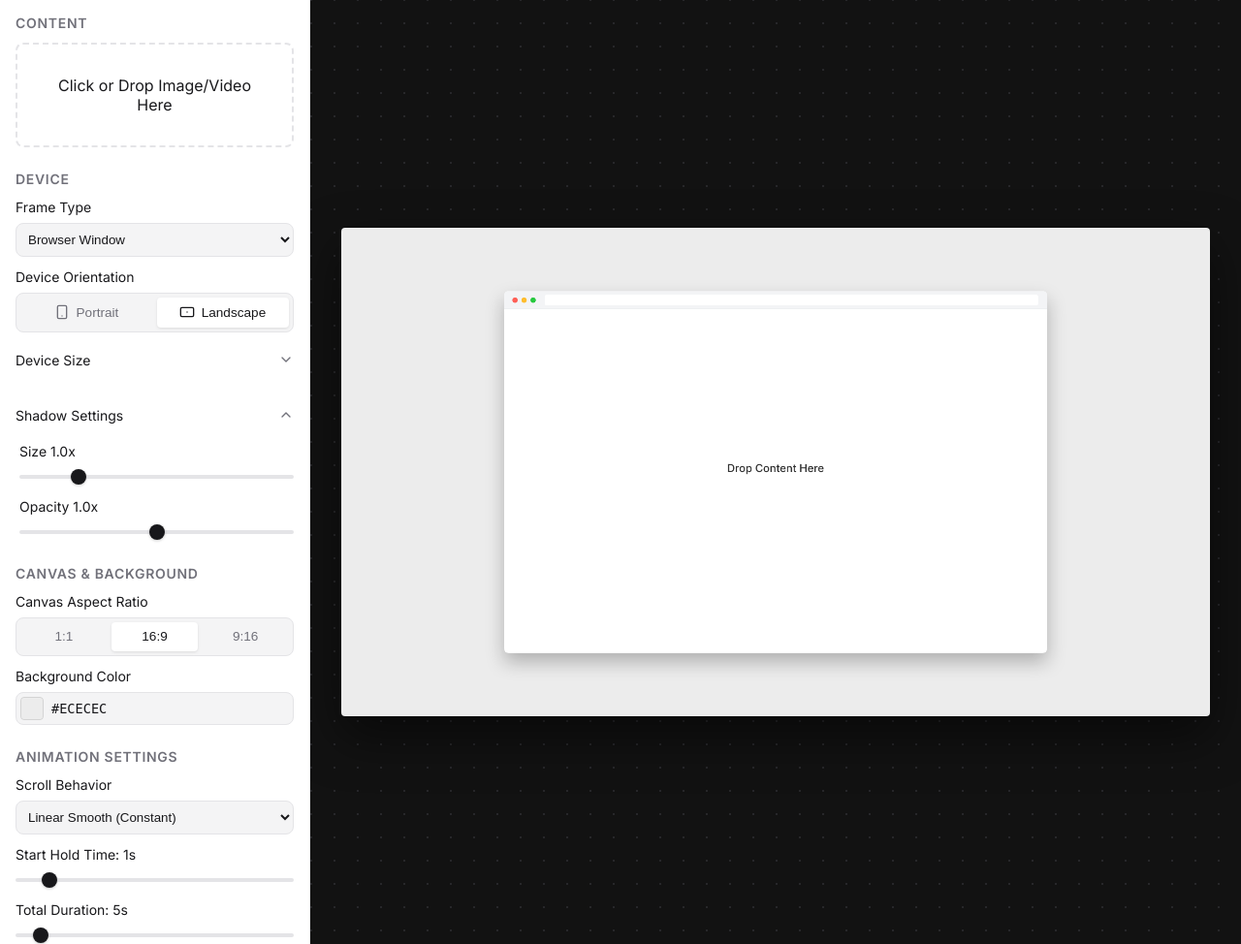
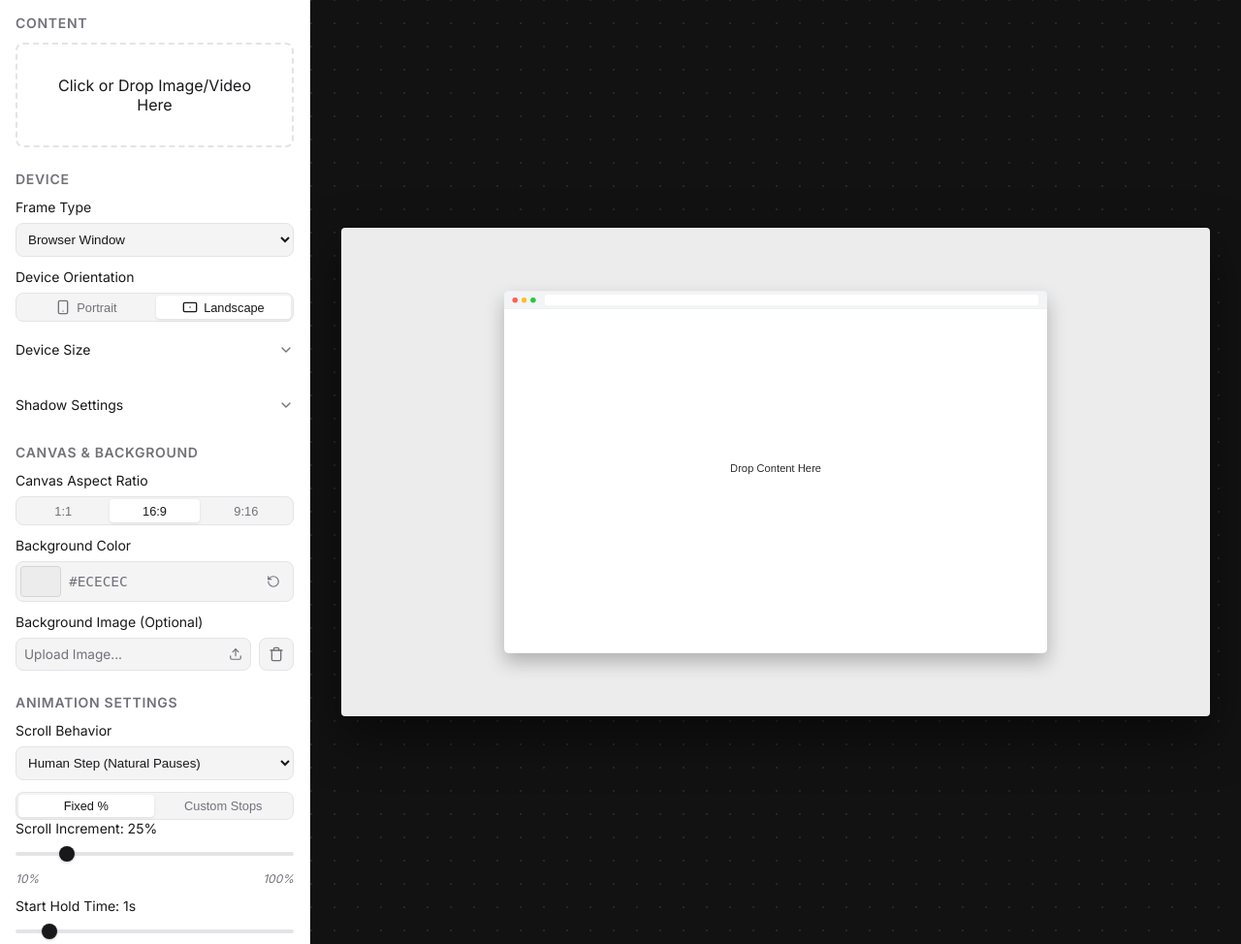
Before and after one commit to Deepender25/Presenta, a FastAPI app: page / in a window 1280 px wide. Shown: the part 61-1035 px from the top of the page at 97% size. Run offline with FastAPI, Linux system fonts and the light colour scheme.

Commit message:
UI Refinements: Background settings, Scroll behavior overhaul, and layout fixes

```diff
--- a/static/css/style.css
+++ b/static/css/style.css
@@ -217,9 +217,11 @@ button.small-btn {
     background-color: var(--bg-secondary);
     border: 1px solid var(--border);
     border-radius: var(--radius);
-    padding: 0.25rem;
+    padding: 2px;
+    /* Reduced from 0.25rem */
     display: flex;
-    gap: 0.25rem;
+    gap: 2px;
+    /* Reduced gap */
 }
 
 .segmented-control .toggle-btn {
@@ -227,9 +229,11 @@ button.small-btn {
     background-color: transparent;
     color: var(--text-secondary);
     border: 1px solid transparent;
-    padding: 0.4rem;
+    padding: 0.2rem 0.4rem;
+    /* Reduced vertical padding */
     border-radius: 4px;
-    font-size: 0.85rem;
+    font-size: 0.8rem;
+    /* Slightly smaller font if needed, keeping 0.85rem is fine but 0.8 helps fit */
     font-weight: 500;
     display: flex;
     align-items: center;
@@ -265,13 +269,16 @@ button.small-btn {
 input[type="color"] {
     -webkit-appearance: none;
     border: none;
-    width: 24px;
-    height: 24px;
+    width: 42px;
+    /* Increased Width */
+    height: 32px;
+    /* Taller */
     cursor: pointer;
     background: none;
     padding: 0;
     border-radius: 4px;
     overflow: hidden;
+    flex-shrink: 0;
 }
 
 input[type="color"]::-webkit-color-swatch-wrapper {
@@ -284,10 +291,35 @@ input[type="color"]::-webkit-color-swatch {
     border: 1px solid rgba(0, 0, 0, 0.1);
 }
 
-.color-hex {
-    font-size: 0.85rem;
+/* Reset Button in Color Row */
+.color-input-row .icon-btn {
+    border: none;
+    background: transparent;
+    padding: 0.25rem;
+    min-width: 32px;
+    height: 32px;
+    color: var(--text-secondary);
+}
+
+.color-input-row .icon-btn:hover {
+    color: var(--text-primary);
+    background-color: rgba(0, 0, 0, 0.05);
+}
+
+#bg-color-text {
+    border: none;
+    background: transparent;
     font-family: monospace;
+    font-size: 0.9rem;
+    color: var(--text-secondary);
+    width: 100%;
+    padding: 0;
+    text-transform: uppercase;
+}
+
+#bg-color-text:focus {
     color: var(--text-primary);
+    outline: none;
 }
 
 /* Row Inputs (Width / Height) */
@@ -466,9 +498,68 @@ canvas:active {
     /* Plus icon cursor */
 }
 
-.timeline-slider.horizontal:hover .timeline-track {
-    background-color: #d1d5db;
-    /* Slight highlight */
+/* File Upload Button (Mock Input) */
+/* File Upload Button (Mock Input) */
+.file-upload-btn {
+    flex: 1;
+    min-width: 0;
+    /* Critical for ellipsis in flex child */
+    background-color: var(--bg-secondary);
+    border: 1px solid var(--border);
+    border-radius: var(--radius);
+    padding: 0.5rem;
+    display: flex;
+    align-items: center;
+    justify-content: space-between;
+    cursor: pointer;
+    font-size: 0.85rem;
+    color: var(--text-secondary);
+    transition: border-color 0.2s;
+}
+
+.file-upload-btn:hover {
+    border-color: var(--accent);
+    color: var(--text-primary);
+}
+
+.file-upload-btn span {
+    white-space: nowrap;
+    overflow: hidden;
+    text-overflow: ellipsis;
+    margin-right: 0.5rem;
+    flex: 1;
+    /* Take available space */
+    min-width: 0;
+    /* Allow shrinking */
+}
+
+/* Icon Buttons */
+.icon-btn {
+    background-color: var(--bg-secondary);
+    border: 1px solid var(--border);
+    border-radius: var(--radius);
+    padding: 0.5rem;
+    display: flex;
+    align-items: center;
+    justify-content: center;
+    cursor: pointer;
+    color: var(--text-secondary);
+    transition: all 0.2s;
+    height: 100%;
+    min-width: 36px;
+    flex-shrink: 0;
+    /* Prevent shrinking */
+}
+
+.icon-btn:hover {
+    border-color: var(--text-primary);
+    color: var(--text-primary);
+}
+
+.icon-btn.danger:hover {
+    border-color: #ef4444;
+    color: #ef4444;
+    background-color: rgba(239, 68, 68, 0.05);
 }
 
 .help-text {
--- a/static/js/app.js
+++ b/static/js/app.js
@@ -158,13 +158,81 @@ document.addEventListener('DOMContentLoaded', () => {
     }
 
     // Check if bgColorEl exists (it should)
-    if (bgColorEl) {
+    const bgColorText = document.getElementById('bg-color-text');
+    if (bgColorEl && bgColorText) {
+        // Picker -> Text & Renderer
         bgColorEl.oninput = (e) => {
-            renderer.setConfig({ bgColor: e.target.value });
-            const hexSpan = document.getElementById('bg-color-hex');
-            if (hexSpan) hexSpan.textContent = e.target.value;
+            const val = e.target.value.toUpperCase();
+            renderer.setConfig({ bgColor: val });
+            bgColorText.value = val;
         };
+
+        // Text -> Picker & Renderer
+        bgColorText.oninput = (e) => {
+            let val = e.target.value;
+            // Enforce # prefix
+            if (!val.startsWith('#')) {
+                val = '#' + val;
+                e.target.value = val;
+            }
+
+            // simple hex regex check
+            if (/^#[0-9A-F]{6}$/i.test(val)) {
+                renderer.setConfig({ bgColor: val });
+                bgColorEl.value = val;
+            }
+        };
+
+        // Blur to format
+        bgColorText.onblur = (e) => {
+            let val = e.target.value;
+            // If valid hex, ensure formatted
+            if (!val.startsWith('#')) val = '#' + val;
+            if (/^#[0-9A-F]{6}$/i.test(val)) {
+                e.target.value = val.toUpperCase();
+            } else {
+                // Revert to picker value if invalid
+                e.target.value = bgColorEl.value.toUpperCase();
+            }
+        };
+
+        // Reset Button
+        const bgColorResetBtn = document.getElementById('bg-color-reset-btn');
+        if (bgColorResetBtn) {
+            bgColorResetBtn.onclick = () => {
+                const defaultColor = '#ECECEC';
+                renderer.setConfig({ bgColor: defaultColor });
+                bgColorEl.value = defaultColor;
+                bgColorText.value = defaultColor;
+            };
+        }
     }
+
+    // Background Image
+    const bgImageUploadBtn = document.getElementById('bg-image-upload-btn');
+    const bgImageInput = document.getElementById('bg-image-input');
+    const bgImageFilename = document.getElementById('bg-image-filename');
+    const bgImageRemoveBtn = document.getElementById('bg-image-remove-btn');
+
+    bgImageUploadBtn.onclick = () => bgImageInput.click();
+
+    bgImageInput.onchange = (e) => {
+        const file = e.target.files[0];
+        if (file) {
+            bgImageFilename.textContent = file.name;
+            const img = new Image();
+            img.onload = () => {
+                renderer.setConfig({ bgImage: img });
+            };
+            img.src = URL.createObjectURL(file);
+        }
+    };
+
+    bgImageRemoveBtn.onclick = () => {
+        bgImageInput.value = ''; // Reset input
+        bgImageFilename.textContent = 'Upload Image...';
+        renderer.setConfig({ bgImage: null });
+    };
 
     durationEl.oninput = (e) => {
         durationValEl.textContent = `${e.target.value}s`;
@@ -176,7 +244,123 @@ document.addEventListener('DOMContentLoaded', () => {
         renderer.setConfig({ holdStart: Number(e.target.value) });
     };
 
-    // ... (rest of animation/timeline logic unchanged) ...
+    // --- Animation Settings & Timeline ---
+    const animationStyleEl = document.getElementById('animation-style');
+    const humanSettingsContainer = document.getElementById('human-settings-container');
+    const humanModeGroup = document.getElementById('human-mode-group'); // Segmented Control
+    const intervalSettings = document.getElementById('interval-settings');
+    const customStopsSettings = document.getElementById('custom-stops-settings');
+    const scrollIncrementEl = document.getElementById('scroll-increment');
+    const incrementValEl = document.getElementById('increment-val');
+    const timelineSlider = document.getElementById('timeline-slider');
+
+    let customStops = [];
+    let currentHumanMode = 'fixed'; // 'fixed' or 'custom'
+
+    // 1. Dropdown Change
+    animationStyleEl.onchange = (e) => {
+        const mode = e.target.value;
+        if (mode === 'human') {
+            humanSettingsContainer.classList.remove('hidden');
+            // Re-apply current sub-mode logic
+            applyHumanMode();
+        } else {
+            // Linear
+            humanSettingsContainer.classList.add('hidden');
+            renderer.setConfig({ scrollMode: 'continuous', stops: [] });
+        }
+    };
+
+    // 2. Sub-mode Segmented Control
+    const humanBtns = humanModeGroup.querySelectorAll('.toggle-btn');
+    humanBtns.forEach(btn => {
+        btn.onclick = () => {
+            humanBtns.forEach(b => b.classList.remove('active'));
+            btn.classList.add('active');
+            currentHumanMode = btn.dataset.value;
+            applyHumanMode();
+        };
+    });
+
+    const applyHumanMode = () => {
+        if (currentHumanMode === 'fixed') {
+            intervalSettings.classList.remove('hidden');
+            customStopsSettings.classList.add('hidden');
+            updateIntervalStops();
+        } else {
+            intervalSettings.classList.add('hidden');
+            customStopsSettings.classList.remove('hidden');
+            renderer.setConfig({ scrollMode: 'human', stops: customStops });
+        }
+    };
+
+    // Interval Logic
+    const updateIntervalStops = () => {
+        const val = Number(scrollIncrementEl.value);
+        incrementValEl.textContent = `${val}%`;
+
+        const stops = [];
+        let current = val;
+        while (current < 100) {
+            stops.push(current / 100);
+            current += val;
+        }
+        renderer.setConfig({ scrollMode: 'human', stops: stops });
+    };
+
+    scrollIncrementEl.oninput = updateIntervalStops;
+
+    // Trigger initial state
+    animationStyleEl.dispatchEvent(new Event('change'));
+
+    // Custom Timeline Logic
+    const renderTimeline = () => {
+        // Clear existing stops (dots) - keep track/progress
+        const existingDots = timelineSlider.querySelectorAll('.timeline-stop');
+        existingDots.forEach(d => d.remove());
+
+        customStops.forEach((stopVal, index) => {
+            const dot = document.createElement('div');
+            dot.className = 'timeline-stop';
+            dot.style.left = `${stopVal * 100}%`;
+            dot.title = `Stop at ${Math.round(stopVal * 100)}% (Double click to remove)`;
+
+            // Remove on dblclick
+            dot.ondblclick = (e) => {
+                e.stopPropagation();
+                customStops.splice(index, 1);
+                renderTimeline();
+                renderer.setConfig({ stops: customStops });
+            };
+
+            timelineSlider.appendChild(dot);
+        });
+    };
+
+    timelineSlider.onclick = (e) => {
+        // Add stop if clicked on track (not on dot)
+        if (e.target.classList.contains('timeline-track') || e.target === timelineSlider) {
+            const rect = timelineSlider.getBoundingClientRect();
+            const clickX = e.clientX - rect.left;
+            let ratio = clickX / rect.width;
+            if (ratio < 0.05) ratio = 0.05; // clamp
+            if (ratio > 0.95) ratio = 0.95;
+
+            customStops.push(ratio);
+            customStops.sort((a, b) => a - b);
+            renderTimeline();
+            renderer.setConfig({ stops: customStops });
+        }
+    };
+
+    // Hover preview?
+    timelineSlider.onmousemove = (e) => {
+        const rect = timelineSlider.getBoundingClientRect();
+        const ratio = (e.clientX - rect.left) / rect.width;
+        // Pass to renderer for preview scrolling if we want?
+        // renderer.scrollToPreview(ratio);
+        // Optional: Implementing drag scrubbing would be nice but simple hover is okay for now.
+    };
 
     // Shadow Settings
     shadowSizeEl.oninput = (e) => {
--- a/static/js/renderer.js
+++ b/static/js/renderer.js
@@ -19,8 +19,10 @@ class CanvasRenderer {
             holdStop: 1, // Duration to hold at each stop
             cornerRadius: 0,
             fps: 60,
+            fps: 60,
             shadowSize: 1,
-            shadowOpacity: 1
+            shadowOpacity: 1,
+            bgImage: null // Image Object or null
         };
 
         // Frame State
@@ -310,8 +312,28 @@ class CanvasRenderer {
         const ctx = this.ctx;
 
         // 1. Background
-        ctx.fillStyle = bgColor;
-        ctx.fillRect(0, 0, this.canvas.width, this.canvas.height);
+        if (this.config.bgImage) {
+            const img = this.config.bgImage;
+            // Cover logic
+            const ratio = img.naturalWidth / img.naturalHeight;
+            const canvasRatio = this.canvas.width / this.canvas.height;
+            let dw = this.canvas.width;
+            let dh = this.canvas.height;
+
+            if (ratio > canvasRatio) {
+                dw = dh * ratio; // Too wide, fit height, crop width
+            } else {
+                dh = dw / ratio; // Too tall, fit width, crop height
+            }
+
+            const dx = (this.canvas.width - dw) / 2;
+            const dy = (this.canvas.height - dh) / 2;
+
+            ctx.drawImage(img, dx, dy, dw, dh);
+        } else {
+            ctx.fillStyle = bgColor;
+            ctx.fillRect(0, 0, this.canvas.width, this.canvas.height);
+        }
 
         // 2. Setup Device Parameters
         let bezel = 0; // The black border
--- a/templates/index.html
+++ b/templates/index.html
@@ -122,14 +122,14 @@
                 <!-- Shadow Settings -->
                 <div class="control-group">
                     <div class="input-wrapper collapsible-wrapper" id="shadow-wrapper">
-                        <div class="collapsible-header active" id="shadow-header">
+                        <div class="collapsible-header" id="shadow-header">
                             <label style="cursor: pointer;">Shadow Settings</label>
                             <svg class="chevron-icon" width="16" height="16" viewBox="0 0 24 24" fill="none"
                                 stroke="currentColor" stroke-width="2" stroke-linecap="round" stroke-linejoin="round">
                                 <polyline points="6 9 12 15 18 9"></polyline>
                             </svg>
                         </div>
-                        <div class="collapsible-content" id="shadow-content">
+                        <div class="collapsible-content hidden" id="shadow-content">
                             <div class="input-wrapper">
                                 <label>Size <span id="shadow-size-val">1.0x</span></label>
                                 <input type="range" id="shadow-size" min="0" max="5" step="0.1" value="1">
@@ -152,7 +152,6 @@
                             <button class="toggle-btn active" data-value="16:9">16:9</button>
                             <button class="toggle-btn" data-value="9:16">9:16</button>
                         </div>
-                        <!-- Hidden select for compatibility if needed, but we will update JS to use buttons -->
                         <select id="aspect-ratio" class="hidden">
                             <option value="16:9" selected>16:9 (Landscape)</option>
                             <option value="1:1">1:1 (Square)</option>
@@ -160,11 +159,46 @@
                             <option value="4:3">4:3</option>
                         </select>
                     </div>
+
+                    <!-- Background Color -->
                     <div class="input-wrapper">
                         <label>Background Color</label>
                         <div class="color-input-row">
                             <input type="color" id="bg-color" value="#ECECEC">
-                            <span id="bg-color-hex" class="color-hex">#ECECEC</span>
+                            <input type="text" id="bg-color-text" value="#ECECEC" spellcheck="false" maxlength="7">
+                            <button id="bg-color-reset-btn" class="icon-btn" title="Reset Color">
+                                <svg width="14" height="14" viewBox="0 0 24 24" fill="none" stroke="currentColor"
+                                    stroke-width="2" stroke-linecap="round" stroke-linejoin="round">
+                                    <path d="M3 12a9 9 0 1 0 9-9 9.75 9.75 0 0 0-6.74 2.74L3 8"></path>
+                                    <path d="M3 3v5h5"></path>
+                                </svg>
+                            </button>
+                        </div>
+                    </div>
+
+                    <!-- Background Image -->
+                    <div class="input-wrapper">
+                        <label>Background Image (Optional)</label>
+                        <div class="row-inputs" style="gap: 0.5rem;">
+                            <div class="file-upload-btn" id="bg-image-upload-btn">
+                                <span id="bg-image-filename">Upload Image...</span>
+                                <svg width="14" height="14" viewBox="0 0 24 24" fill="none" stroke="currentColor"
+                                    stroke-width="2" stroke-linecap="round" stroke-linejoin="round">
+                                    <path d="M21 15v4a2 2 0 0 1-2 2H5a2 2 0 0 1-2-2v-4"></path>
+                                    <polyline points="17 8 12 3 7 8"></polyline>
+                                    <line x1="12" y1="3" x2="12" y2="15"></line>
+                                </svg>
+                                <input type="file" id="bg-image-input" accept="image/*" class="hidden">
+                            </div>
+                            <button id="bg-image-remove-btn" class="icon-btn danger">
+                                <svg width="16" height="16" viewBox="0 0 24 24" fill="none" stroke="currentColor"
+                                    stroke-width="2" stroke-linecap="round" stroke-linejoin="round">
+                                    <polyline points="3 6 5 6 21 6"></polyline>
+                                    <path
+                                        d="M19 6v14a2 2 0 0 1-2 2H7a2 2 0 0 1-2-2V6m3 0V4a2 2 0 0 1 2-2h4a2 2 0 0 1 2 2v2">
+                                    </path>
+                                </svg>
+                            </button>
                         </div>
                     </div>
                 </div>
@@ -176,27 +210,41 @@
                     <div class="input-wrapper">
                         <label>Scroll Behavior</label>
                         <select id="animation-style">
+                            <option value="human">Human Step (Natural Pauses)</option>
                             <option value="linear">Linear Smooth (Constant)</option>
-                            <option value="interval">Human Step (Natural Pauses)</option>
-                            <option value="custom">Custom Stops (Precision)</option>
                         </select>
                     </div>
 
+                    <!-- Human Settings Sub-options -->
+                    <div id="human-settings-container">
+                        <div class="input-wrapper">
+                            <div class="segmented-control" id="human-mode-group">
+                                <button class="toggle-btn active" data-value="fixed">Fixed %</button>
+                                <button class="toggle-btn" data-value="custom">Custom Stops</button>
+                            </div>
+                        </div>
+
                         <!-- Interval Settings -->
-                    <div class="input-wrapper hidden" id="interval-settings">
+                        <div class="input-wrapper" id="interval-settings">
                             <label>Scroll Increment: <span id="increment-val">25%</span></label>
                             <input type="range" id="scroll-increment" min="10" max="100" step="5" value="25">
+                            <div class="help-text"
+                                style="display: flex; justify-content: space-between; margin-top: 0;">
+                                <span>10%</span>
+                                <span>100%</span>
+                            </div>
                         </div>
 
                         <!-- Custom Stops Settings -->
                         <div class="input-wrapper hidden" id="custom-stops-settings">
-                        <label>Keyframes <span class="sub-text">(Double click to remove)</span></label>
+                            <!-- <label>Keyframes <span class="sub-text">(Double click to remove)</span></label> -->
                             <div class="timeline-slider horizontal" id="timeline-slider">
                                 <div class="timeline-track"></div>
                                 <div class="timeline-progress" id="timeline-progress"></div>
                                 <!-- Stops here -->
                             </div>
-                        <div class="help-text">Drag to preview. Click to add.</div>
+                            <div class="help-text">Click to add. Double-click to remove.</div>
+                        </div>
                     </div>
 
                     <div class="input-wrapper">
```
Lines whose indentation alone changed are shown as unchanged.
